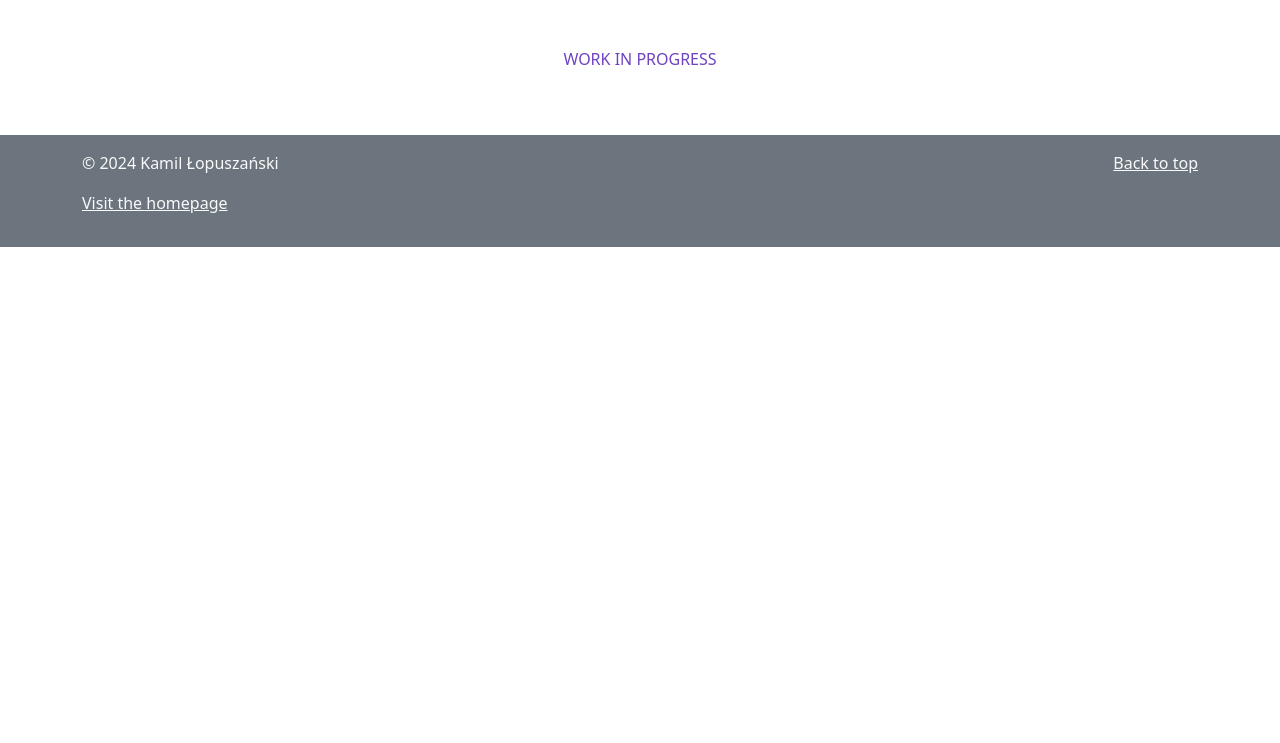
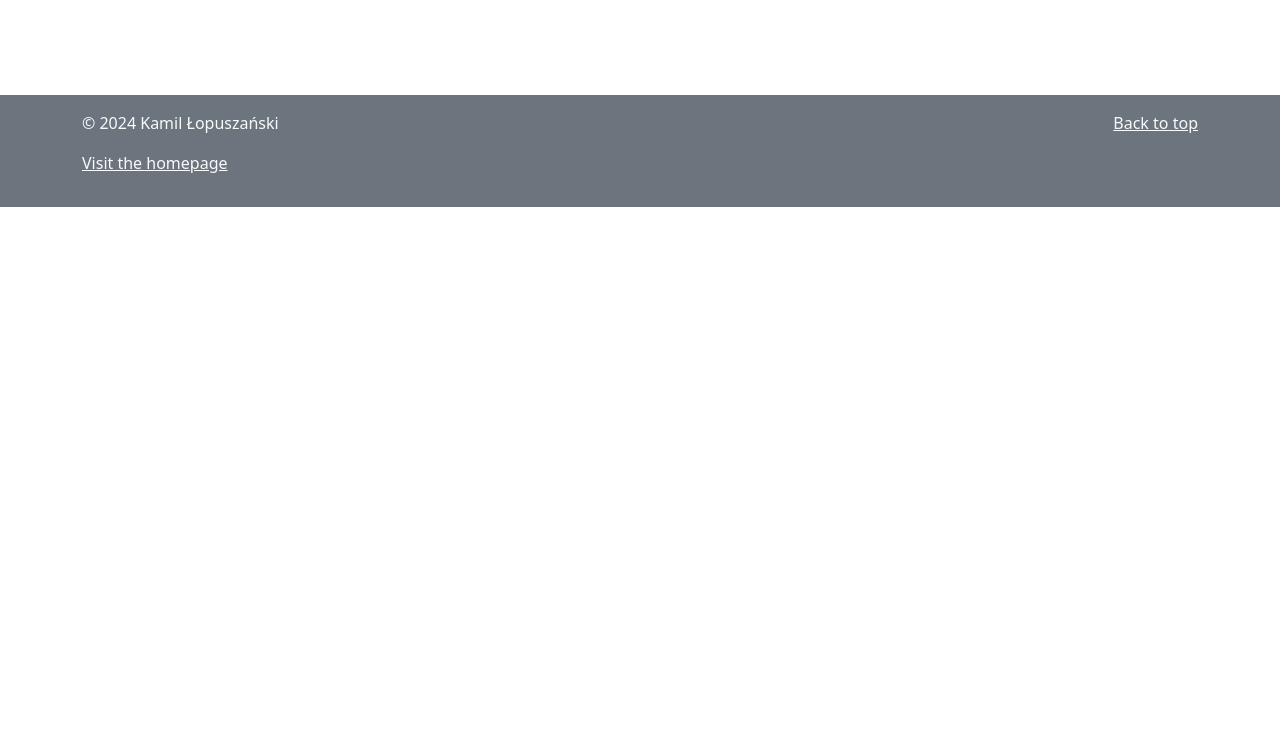
Before and after one commit to camilajenny/camilajenny.github.io, a plain HTML site: page sap/sap-container.html in a window 1280 px wide. Shown: the part 57-800 px from the top of the page. Drawn offline with nearby package versions, Linux system fonts and the light colour scheme.

Commit message:
remove WIP from the SAP transactions

```diff
--- a/sap/sap-container.html
+++ b/sap/sap-container.html
@@ -73,7 +73,6 @@
         </div>
       </header>
       <main class="jumbotron px-4 py-5 text-center" role="main">
-        <p class="text-purple">WORK IN PROGRESS</p>
       </main>
       <footer class="bg-secondary text-light py-3">
         <div class="container">
```
Also changed, not shown: sap/sap.html (+0 -1 lines), sap/transactions/oosb.html (+0 -1 lines), sap/transactions/pa20.html (+0 -1 lines), sap/transactions/pa30.html (+0 -1 lines), sap/transactions/pfcg.html (+0 -1 lines), sap/transactions/ppose.html (+0 -1 lines), sap/transactions/se01.html (+0 -1 lines), sap/transactions/se16.html (+0 -1 lines), sap/transactions/sm30.html (+0 -1 lines), sap/transactions/sm34.html (+0 -1 lines), sap/transactions/sm36.html (+0 -1 lines), sap/transactions/spro.html (+0 -1 lines), sap/transactions/su01.html (+0 -1 lines), sap/transactions/su10.html (+0 -1 lines), 3 more files.
